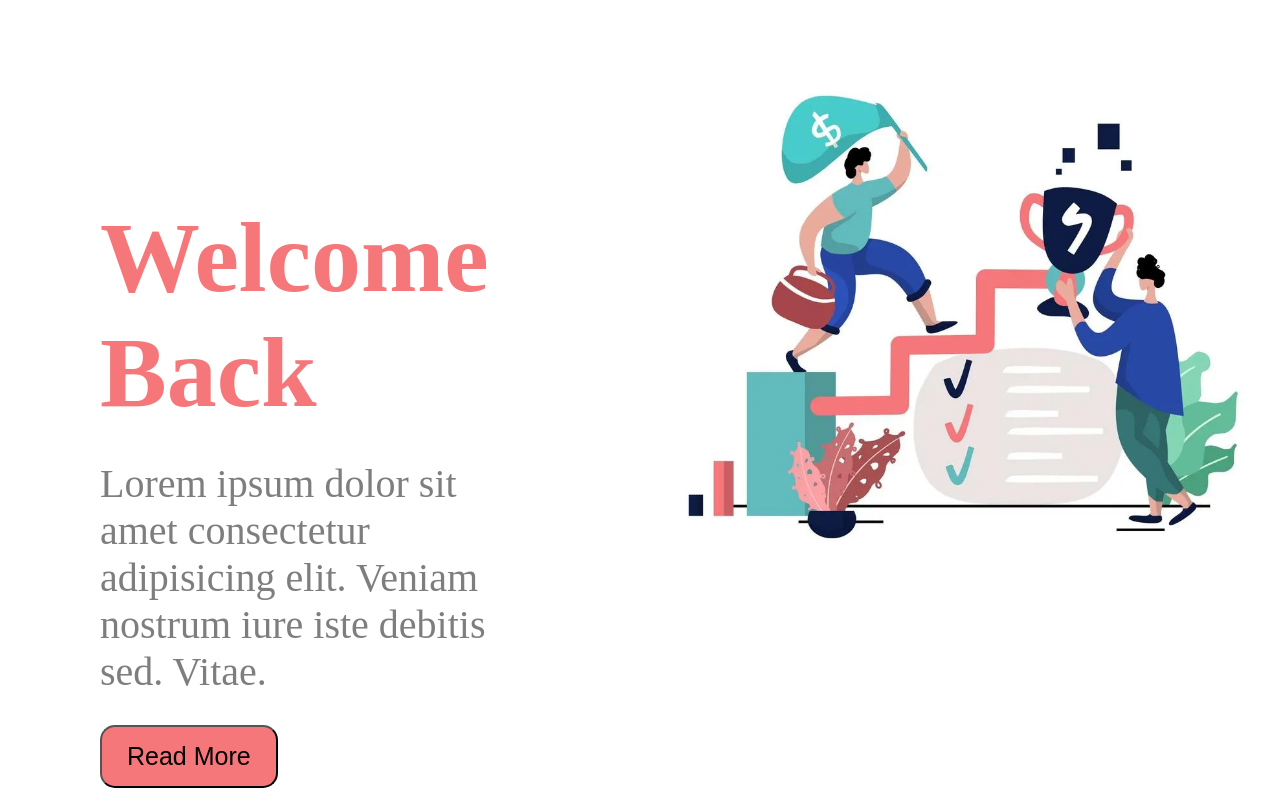
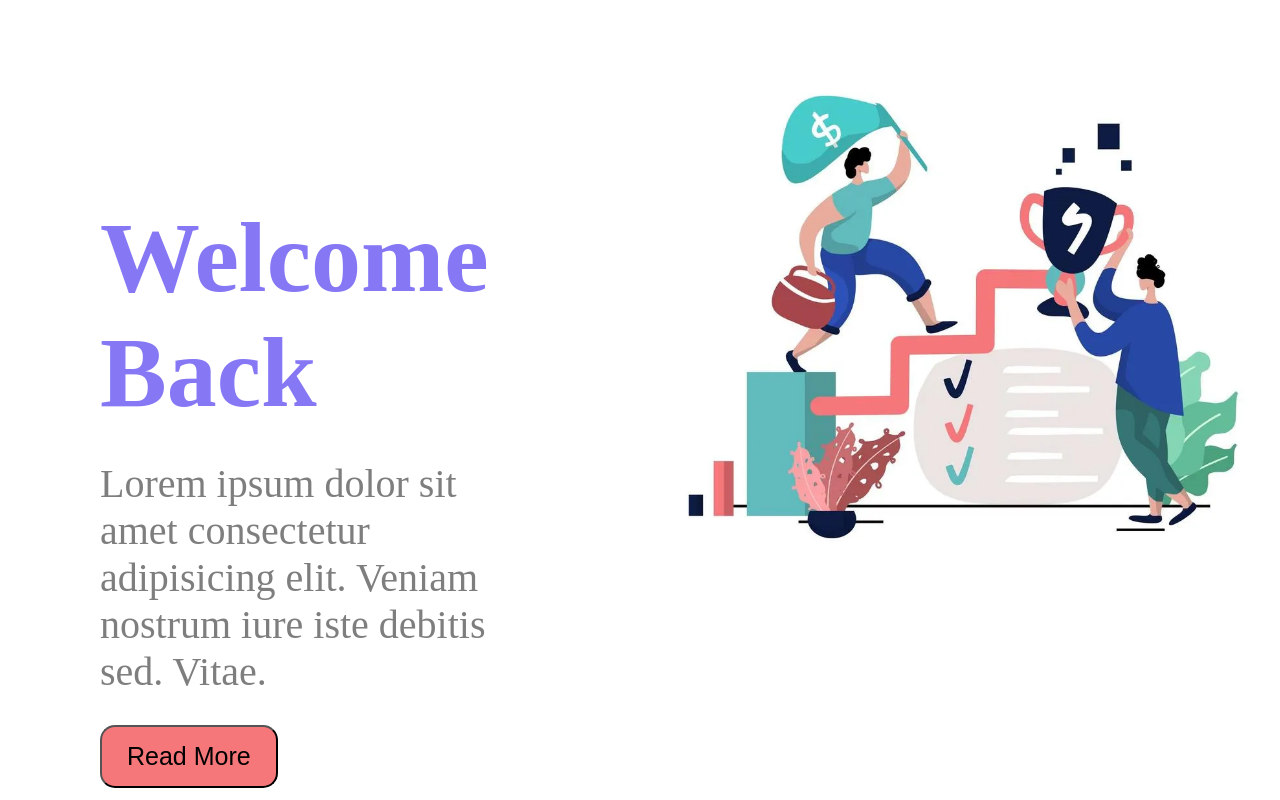
Before and after one commit to Shameem0093/Banner, a plain HTML site: page Index.html in a window 1280 px wide. Drawn offline with Linux system fonts and the light colour scheme.

Commit message:
banner10

```diff
--- a/displaystyle.css
+++ b/displaystyle.css
@@ -54,7 +54,7 @@ html, body{
 
 .leftbox h1{
     font-size: 100px;
-    color: #F5777A;
+    color: #8677f5;
 }
 .leftbox p{
     font-size: 40px;
```
